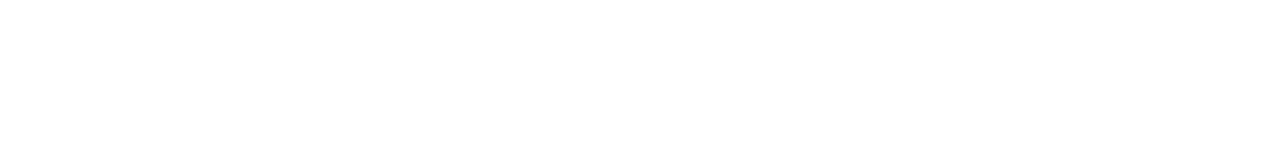
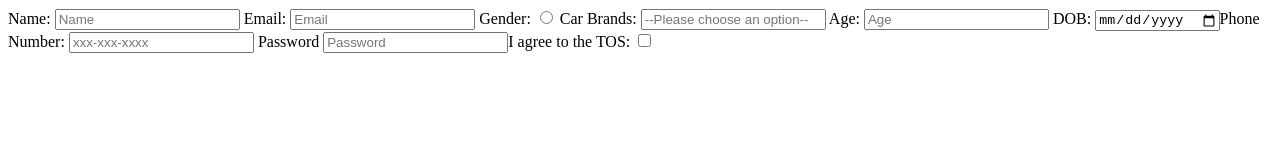
Before and after one commit to acciojob/signup-form-car-Pr75502, a website: page main.html in a window 1280 px wide. Drawn offline with Linux system fonts and the light colour scheme.

Commit message:
created a submission

```diff
--- a/main.html
+++ b/main.html
@@ -7,6 +7,35 @@
 </head>
 
 <body>
+	<form method="post">
+		<label for="Name">Name:</label>
+		<input type="text" required="Yes" id="name" placeholder="Name">
+
+		<label for="Email">Email:</label>
+		<input type="Email" required="Yes" id="email" placeholder="Email">
+
+		<label for="Gender">Gender:</label>
+		<input type="radio" required="Yes" id="gender_m, gender_f">
+
+		<label for="Cars">Car Brands:</label>
+		<input type="Select" required="Yes" id="cars" placeholder="--Please choose an option--">
+
+		<label for="age">Age:</label>
+		<input type="Number" required="Yes" id="age" placeholder="Age">
+
+		<label for="DOB">DOB:</label>
+		<input type="Date" required="Yes" id="dob"
+
+			<label for="phone">Phone Number:</label>
+		<input type="Tel" required="No" id="tel" placeholder="xxx-xxx-xxxx">
+
+		<label for="password">Password</label>
+		<input type="password" required="Yes" id="password" placeholder="Password"
+
+			<label for="tos">I agree to the TOS:</label>
+			<input type="checkbox" required="Yes" id="tos"
+	</form>
+
 	<!-- the entire body must be written by student -->
     <script type="text/javascript" src="./script.js">
 </script>
```
